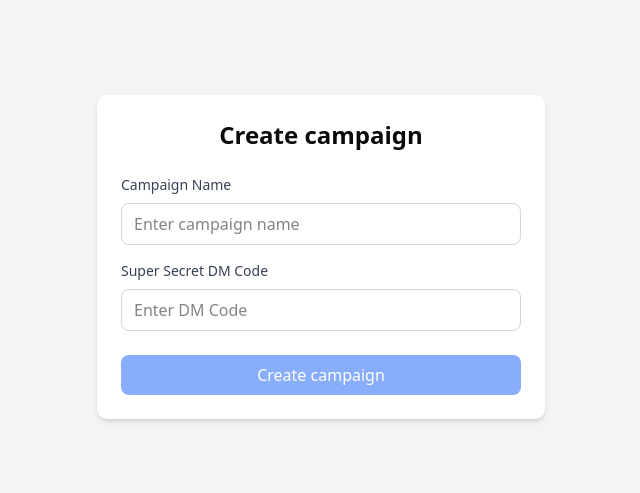
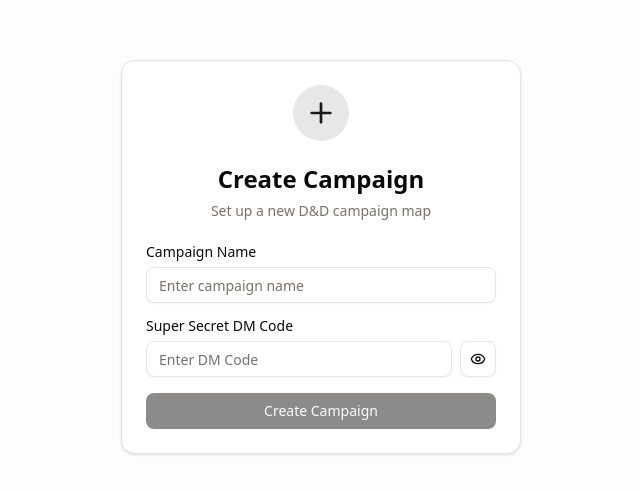
Before and after one commit to MihkelMK/chult, a SvelteKit app: page /create in a window 1280 px wide. Shown: the part 143-636 px from the top of the page, without its empty margins (319-959 px from the left). Built offline with nearby package versions, Linux system fonts and the light colour scheme; no server answers.

Commit message:
Update login and create forms to new style

```diff
--- a/src/routes/+page.svelte
+++ b/src/routes/+page.svelte
@@ -1,83 +1,120 @@
 <script lang="ts">
 	import { enhance } from '$app/forms';
 	import { goto } from '$app/navigation';
+	import { Button } from '$lib/components/ui/button';
+	import {
+		Card,
+		CardContent,
+		CardDescription,
+		CardHeader,
+		CardTitle
+	} from '$lib/components/ui/card';
+	import { Input } from '$lib/components/ui/input';
+	import { Label } from '$lib/components/ui/label';
+	import { Eye, EyeOff, Map } from '@lucide/svelte';
+	import { toast } from 'svelte-sonner';
 
 	let campaignSlug = $state('');
 	let accessToken = $state('');
 	let loading = $state(false);
-	let error = $state('');
+	let loginFailed = $state(false);
+	let showToken = $state(false);
 
 	// Form is valid when both fields have values
 	let isValid = $derived(campaignSlug.trim() && accessToken.trim());
 </script>
 
-<div class="flex justify-center items-center min-h-screen bg-gray-100">
-	<div class="p-6 w-full max-w-md bg-white rounded-lg shadow-md">
-		<h1 class="mb-6 text-2xl font-bold text-center">D&D Campaign Map</h1>
+<svelte:head>
+	<title>Campaign Access - Chult</title>
+</svelte:head>
 
+<div class="flex justify-center items-center min-h-screen bg-muted/20">
+	<div class="container p-6 mx-auto max-w-md">
+		<Card>
+			<CardHeader class="text-center">
+				<div class="flex justify-center mb-4">
+					<div class="p-3 rounded-full bg-primary/10">
+						<Map class="w-8 h-8 text-primary" />
+					</div>
+				</div>
+				<CardTitle class="text-2xl">Campaign Access</CardTitle>
+				<CardDescription>Enter your campaign code and access token</CardDescription>
+			</CardHeader>
+			<CardContent>
 				<form
 					method="POST"
 					action="?/access"
+					class="space-y-4"
 					use:enhance={() => {
 						loading = true;
-				error = '';
+						loginFailed = false;
 						return async ({ result }) => {
 							loading = false;
 							if (result.type === 'redirect') {
 								goto(result.location);
 							} else if (result.type === 'failure') {
+								loginFailed = true;
 								interface FailureData {
 									message?: string;
 								}
 								const failureData = result.data as FailureData | undefined;
-						error = failureData?.message || 'Access denied';
+								const errorMessage = failureData?.message || 'Access denied';
+								toast.error(errorMessage);
 							}
 						};
 					}}
 				>
-			<div class="mb-4">
-				<label for="campaignSlug" class="block mb-2 text-sm font-medium text-gray-700">
-					Campaign Code
-				</label>
-				<input
+					<div class="space-y-2">
+						<Label for="campaignSlug">Campaign Code</Label>
+						<Input
 							id="campaignSlug"
 							name="campaignSlug"
 							type="text"
 							required
 							bind:value={campaignSlug}
-					class="py-2 px-3 w-full rounded-md border border-gray-300 focus:ring-2 focus:ring-blue-500 focus:outline-none"
 							placeholder="Enter campaign code"
+							disabled={loading}
+							aria-invalid={loginFailed}
+							oninput={() => (loginFailed = false)}
 						/>
 					</div>
 
-			<div class="mb-6">
-				<label for="accessToken" class="block mb-2 text-sm font-medium text-gray-700">
-					Access Token
-				</label>
-				<input
+					<div class="space-y-2">
+						<Label for="accessToken">Access Token</Label>
+						<div class="flex gap-2">
+							<Input
 								id="accessToken"
 								name="accessToken"
-					type="password"
+								type={showToken ? 'text' : 'password'}
 								required
 								bind:value={accessToken}
-					class="py-2 px-3 w-full rounded-md border border-gray-300 focus:ring-2 focus:ring-blue-500 focus:outline-none"
 								placeholder="Enter access token"
+								disabled={loading}
+								class="flex-1"
+								aria-invalid={loginFailed}
+								oninput={() => (loginFailed = false)}
 							/>
+							<Button
+								type="button"
+								variant="outline"
+								size="icon"
+								onclick={() => (showToken = !showToken)}
+								disabled={loading}
+							>
+								{#if showToken}
+									<EyeOff class="w-4 h-4" />
+								{:else}
+									<Eye class="w-4 h-4" />
+								{/if}
+							</Button>
+						</div>
 					</div>
 
-			{#if error}
-				<div class="p-3 mb-4 text-red-700 bg-red-100 rounded border border-red-400">
-					{error}
-				</div>
-			{/if}
-
-			<button
-				type="submit"
-				disabled={loading || !isValid}
-				class="py-2 px-4 w-full text-white bg-blue-600 rounded-md transition-colors hover:bg-blue-700 disabled:opacity-50 disabled:cursor-not-allowed"
-			>
+					<Button type="submit" disabled={loading || !isValid} class="w-full">
 						{loading ? 'Accessing...' : 'Access Campaign'}
-			</button>
+					</Button>
 				</form>
+			</CardContent>
+		</Card>
 	</div>
 </div>
--- a/src/routes/create/+page.svelte
+++ b/src/routes/create/+page.svelte
@@ -1,82 +1,118 @@
 <script lang="ts">
 	import { enhance } from '$app/forms';
 	import { goto } from '$app/navigation';
+	import { Button } from '$lib/components/ui/button';
+	import {
+		Card,
+		CardContent,
+		CardDescription,
+		CardHeader,
+		CardTitle
+	} from '$lib/components/ui/card';
+	import { Input } from '$lib/components/ui/input';
+	import { Label } from '$lib/components/ui/label';
+	import { Eye, EyeOff, Plus } from '@lucide/svelte';
+	import { toast } from 'svelte-sonner';
 
 	let campaignName = $state('');
 	let accessToken = $state('');
 	let loading = $state(false);
-	let error = $state('');
+	let createFailed = $state(false);
+	let showToken = $state(false);
 
 	// Form is valid when both fields have values
 	let isValid = $derived(campaignName.trim() && accessToken.trim());
 </script>
 
-<div class="flex justify-center items-center min-h-screen bg-gray-100">
-	<div class="p-6 w-full max-w-md bg-white rounded-lg shadow-md">
-		<h1 class="mb-6 text-2xl font-bold text-center">Create campaign</h1>
+<svelte:head>
+	<title>Create Campaign - Chult</title>
+</svelte:head>
 
+<div class="flex justify-center items-center min-h-screen bg-muted/20">
+	<div class="container p-6 mx-auto max-w-md">
+		<Card>
+			<CardHeader class="text-center">
+				<div class="flex justify-center mb-4">
+					<div class="p-3 rounded-full bg-primary/10">
+						<Plus class="w-8 h-8 text-primary" />
+					</div>
+				</div>
+				<CardTitle class="text-2xl">Create Campaign</CardTitle>
+				<CardDescription>Set up a new D&D campaign map</CardDescription>
+			</CardHeader>
+			<CardContent>
 				<form
 					method="POST"
 					action="?/create"
+					class="space-y-4"
 					use:enhance={() => {
 						loading = true;
-				error = '';
+						createFailed = false;
 						return async ({ result }) => {
 							loading = false;
 							if (result.type === 'redirect') {
 								goto(result.location);
 							} else if (result.type === 'failure') {
+								createFailed = true;
 								interface FailureData {
 									error?: string;
 								}
 								const failureData = result.data as FailureData | undefined;
-						error = failureData?.error || 'Access denied';
+								const errorMessage = failureData?.error || 'Failed to create campaign';
+								toast.error(errorMessage);
 							}
 						};
 					}}
 				>
-			<div class="mb-4">
-				<label for="campaignName" class="block mb-2 text-sm font-medium text-gray-700">
-					Campaign Name
-				</label>
-				<input
+					<div class="space-y-2">
+						<Label for="campaignName">Campaign Name</Label>
+						<Input
 							id="campaignName"
 							name="campaignName"
 							type="text"
 							required
 							bind:value={campaignName}
-					class="py-2 px-3 w-full rounded-md border border-gray-300 focus:ring-2 focus:ring-blue-500 focus:outline-none"
 							placeholder="Enter campaign name"
-				/>
-			</div>
-			<div class="mb-6">
-				<label for="accessToken" class="block mb-2 text-sm font-medium text-gray-700">
-					Super Secret DM Code
-				</label>
-				<input
-					id="accessToken"
-					name="accessToken"
-					type="password"
-					required
-					bind:value={accessToken}
-					class="py-2 px-3 w-full rounded-md border border-gray-300 focus:ring-2 focus:ring-blue-500 focus:outline-none"
-					placeholder="Enter DM Code"
+							disabled={loading}
+							aria-invalid={createFailed}
 						/>
 					</div>
 
-			{#if error}
-				<div class="p-3 mb-4 text-red-700 bg-red-100 rounded border border-red-400">
-					{error}
-				</div>
+					<div class="space-y-2">
+						<Label for="accessToken">Super Secret DM Code</Label>
+						<div class="flex gap-2">
+							<Input
+								id="accessToken"
+								name="accessToken"
+								type={showToken ? 'text' : 'password'}
+								required
+								bind:value={accessToken}
+								placeholder="Enter DM Code"
+								disabled={loading}
+								class="flex-1"
+								aria-invalid={createFailed}
+							/>
+							<Button
+								type="button"
+								variant="outline"
+								size="icon"
+								onclick={() => (showToken = !showToken)}
+								disabled={loading}
+							>
+								{#if showToken}
+									<EyeOff class="w-4 h-4" />
+								{:else}
+									<Eye class="w-4 h-4" />
 								{/if}
-
-			<button
-				type="submit"
-				disabled={loading || !isValid}
-				class="py-2 px-4 w-full text-white bg-blue-600 rounded-md transition-colors hover:bg-blue-700 disabled:opacity-50 disabled:cursor-not-allowed"
-			>
-				{loading ? 'Creating...' : 'Create campaign'}
-			</button>
-		</form>
+							</Button>
 						</div>
 					</div>
+
+					<Button type="submit" disabled={loading || !isValid} class="w-full">
+						{loading ? 'Creating...' : 'Create Campaign'}
+					</Button>
+				</form>
+			</CardContent>
+		</Card>
+	</div>
+</div>
```
Lines whose indentation alone changed are shown as unchanged.
